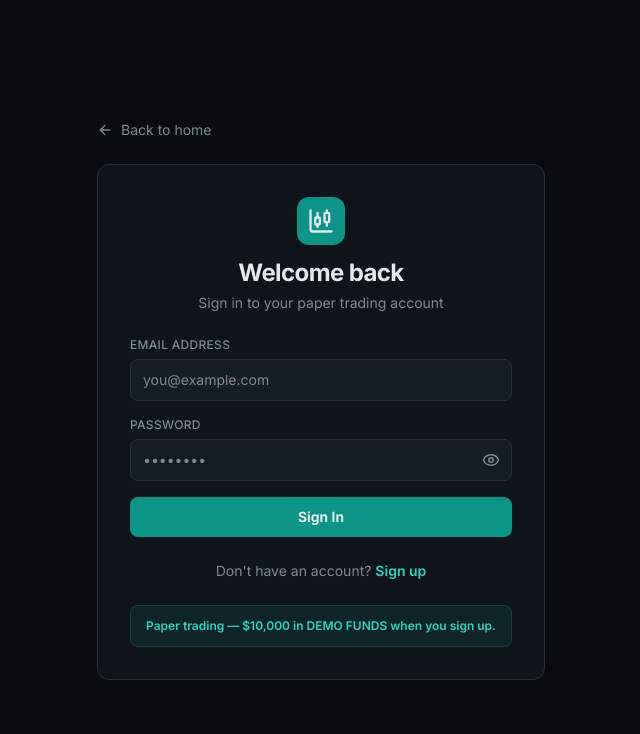
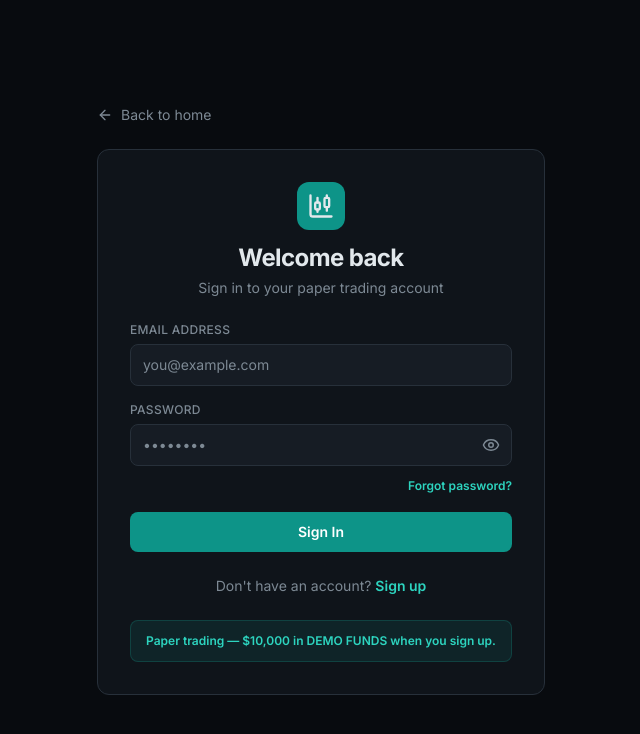
Before and after one commit to Thane-itachi/crypto-trader, a React (Vite) app: page /login in a window 1280 px wide. Shown: the top 734 px of the page, without its empty margins (319-959 px from the left). Built offline with nearby package versions, Linux system fonts and the light colour scheme; no server answers.

Commit message:
feat: forgot password flow on login page
- 'Forgot password?' link swaps the login card into a reset form
- Firebase sendPasswordResetEmail with generic success message (no account
  enumeration), friendly errors, back-to-sign-in navigation
- forgotPassword added to AuthContext

```diff
--- a/src/context/AuthContext.tsx
+++ b/src/context/AuthContext.tsx
@@ -4,6 +4,7 @@ import {
   createUserWithEmailAndPassword,
   onAuthStateChanged,
   signInWithEmailAndPassword,
+  sendPasswordResetEmail,
   signOut as fbSignOut,
   updateProfile as fbUpdateProfile,
 } from 'firebase/auth';
@@ -19,6 +20,7 @@ interface AuthCtx {
   configured: boolean;
   signUp: (email: string, password: string, displayName: string) => Promise<{ error: string | null }>;
   signIn: (email: string, password: string) => Promise<{ error: string | null }>;
+  forgotPassword: (email: string) => Promise<{ error: string | null }>;
   signOut: () => Promise<void>;
   updateProfile: (fields: Partial<Profile>) => Promise<{ error: string | null }>;
 }
@@ -167,6 +169,19 @@ export function AuthProvider({ children }: { children: ReactNode }) {
     }
   }, []);
 
+  const forgotPassword = useCallback(async (email: string) => {
+    try {
+      await sendPasswordResetEmail(auth, email);
+      // Never reveal whether the account exists; same message either way.
+      return { error: null };
+    } catch (e) {
+      const code = (e as { code?: string }).code ?? '';
+      if (code === 'auth/invalid-email') return { error: 'That email address looks invalid.' };
+      if (code === 'auth/too-many-requests') return { error: 'Too many attempts. Please try again in a few minutes.' };
+      return { error: 'Could not send the reset email. Please try again.' };
+    }
+  }, []);
+
   const signOut = useCallback(async () => {
     await fbSignOut(auth);
   }, []);
@@ -186,7 +201,7 @@ export function AuthProvider({ children }: { children: ReactNode }) {
   );
 
   return (
-    <Ctx.Provider value={{ user, profile, loading, configured: isFirebaseConfigured, signUp, signIn, signOut, updateProfile }}>
+    <Ctx.Provider value={{ user, profile, loading, configured: isFirebaseConfigured, signUp, signIn, forgotPassword, signOut, updateProfile }}>
       {children}
     </Ctx.Provider>
   );
--- a/src/pages/LoginPage.tsx
+++ b/src/pages/LoginPage.tsx
@@ -1,11 +1,11 @@
 import { useState, FormEvent } from 'react';
 import { Link, Navigate, useNavigate } from 'react-router-dom';
-import { AlertCircle, ArrowLeft, CandlestickChart, Eye, EyeOff } from 'lucide-react';
+import { AlertCircle, ArrowLeft, CandlestickChart, Eye, EyeOff, MailCheck } from 'lucide-react';
 import { useAuth } from '../context/AuthContext';
 import { Button, Card } from '../components/ui';
 
 export default function LoginPage() {
-  const { user, signIn } = useAuth();
+  const { user, signIn, forgotPassword } = useAuth();
   const navigate = useNavigate();
 
   const [email, setEmail] = useState('');
@@ -13,10 +13,33 @@ export default function LoginPage() {
   const [showPassword, setShowPassword] = useState(false);
   const [loading, setLoading] = useState(false);
   const [error, setError] = useState<string | null>(null);
+  const [mode, setMode] = useState<'signin' | 'forgot'>('signin');
+  const [resetSent, setResetSent] = useState(false);
 
   if (user) {
     return <Navigate to="/app" replace />;
   }
+
+  const handleForgot = async (e: FormEvent) => {
+    e.preventDefault();
+    if (loading) return;
+    if (!email.trim()) {
+      setError('Please enter your email address.');
+      return;
+    }
+    setLoading(true);
+    setError(null);
+    const { error: err } = await forgotPassword(email.trim());
+    setLoading(false);
+    if (err) setError(err);
+    else setResetSent(true);
+  };
+
+  const switchMode = (m: 'signin' | 'forgot') => {
+    setMode(m);
+    setResetSent(false);
+    setError(null);
+  };
 
   const handleSubmit = async (e: FormEvent) => {
     e.preventDefault();
@@ -55,8 +78,14 @@ export default function LoginPage() {
             <div className="mb-3 flex h-12 w-12 items-center justify-center rounded-xl bg-primary-600 text-txt">
               <CandlestickChart size={28} />
             </div>
-            <h1 className="text-2xl font-bold tracking-tight">Welcome back</h1>
-            <p className="mt-1 text-sm text-muted">Sign in to your paper trading account</p>
+            <h1 className="text-2xl font-bold tracking-tight">
+              {mode === 'signin' ? 'Welcome back' : 'Reset your password'}
+            </h1>
+            <p className="mt-1 text-sm text-muted">
+              {mode === 'signin'
+                ? 'Sign in to your paper trading account'
+                : "Enter your email and we'll send you a reset link"}
+            </p>
           </div>
 
           {error && (
@@ -66,7 +95,21 @@ export default function LoginPage() {
             </div>
           )}
 
-          <form onSubmit={handleSubmit} className="space-y-4">
+          {mode === 'forgot' && resetSent ? (
+            <div className="space-y-5">
+              <div className="flex items-start gap-2.5 rounded-lg border border-up/30 bg-up/10 p-3 text-sm text-up">
+                <MailCheck size={18} className="mt-0.5 shrink-0" />
+                <span>
+                  If an account exists for <span className="font-semibold">{email}</span>, a password reset
+                  link is on its way. Check your inbox (and spam folder).
+                </span>
+              </div>
+              <Button variant="primary" className="w-full" onClick={() => switchMode('signin')}>
+                Back to sign in
+              </Button>
+            </div>
+          ) : (
+          <form onSubmit={mode === 'signin' ? handleSubmit : handleForgot} className="space-y-4">
             <div>
               <label htmlFor="email" className="label">
                 Email address
@@ -83,6 +126,7 @@ export default function LoginPage() {
               />
             </div>
 
+            {mode === 'signin' && (
             <div>
               <label htmlFor="password" className="label">
                 Password
@@ -107,19 +151,43 @@ export default function LoginPage() {
                   {showPassword ? <EyeOff size={18} /> : <Eye size={18} />}
                 </button>
               </div>
+              <div className="mt-1.5 text-right">
+                <button
+                  type="button"
+                  onClick={() => switchMode('forgot')}
+                  className="text-xs font-semibold text-primary-400 transition-colors hover:underline"
+                >
+                  Forgot password?
+                </button>
+              </div>
             </div>
+            )}
 
             <Button type="submit" variant="primary" loading={loading} className="w-full">
-              Sign In
+              {mode === 'signin' ? 'Sign In' : 'Send reset link'}
             </Button>
           </form>
+          )}
 
+          {mode === 'signin' && (
           <p className="mt-6 text-center text-sm text-muted">
             Don't have an account?{' '}
             <Link to="/signup" className="font-semibold text-primary-400 hover:underline">
               Sign up
             </Link>
-          </p>
+          </p>)}
+
+          {mode === 'forgot' && !resetSent && (
+          <p className="mt-6 text-center text-sm text-muted">
+            Remembered it?{' '}
+            <button
+              type="button"
+              onClick={() => switchMode('signin')}
+              className="font-semibold text-primary-400 hover:underline"
+            >
+              Back to sign in
+            </button>
+          </p>)}
 
           <div className="mt-6 rounded-lg border border-primary-500/20 bg-primary-500/10 p-3 text-center">
             <p className="text-xs font-semibold text-primary-400">
```
